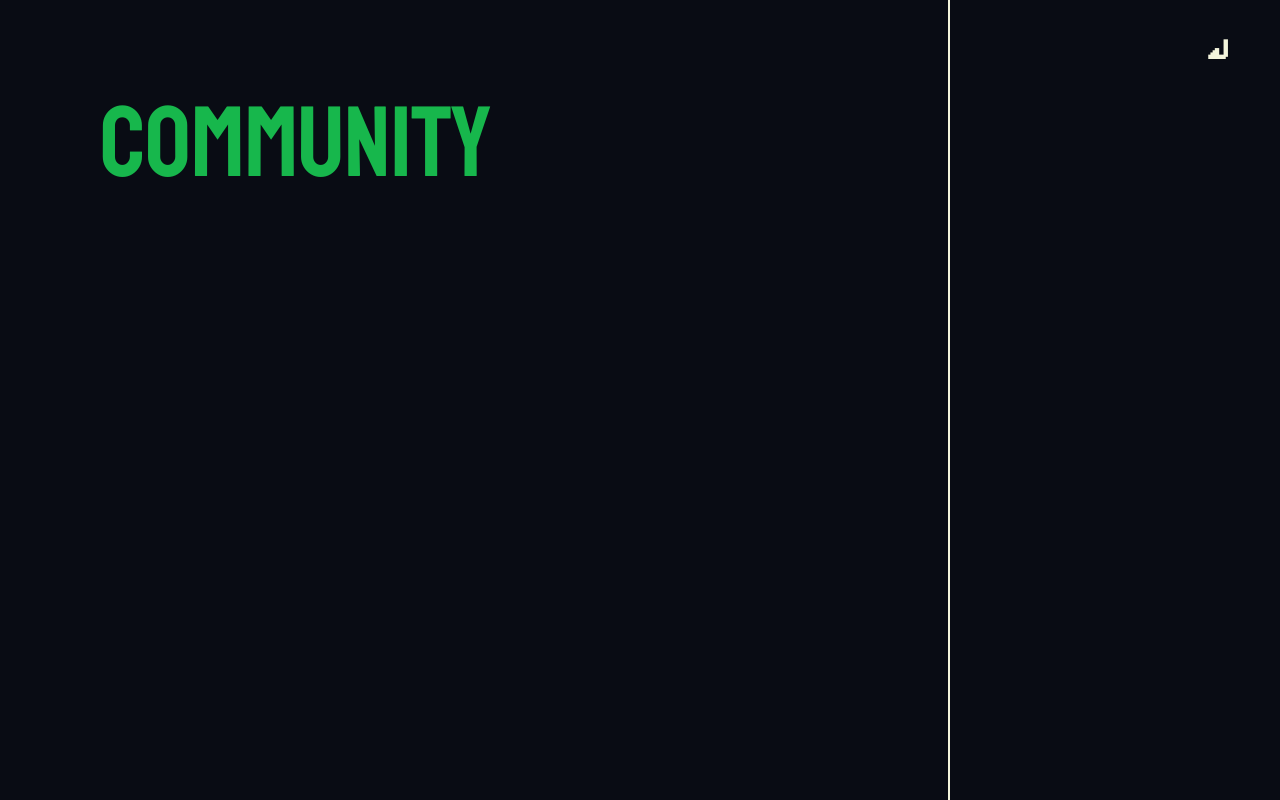
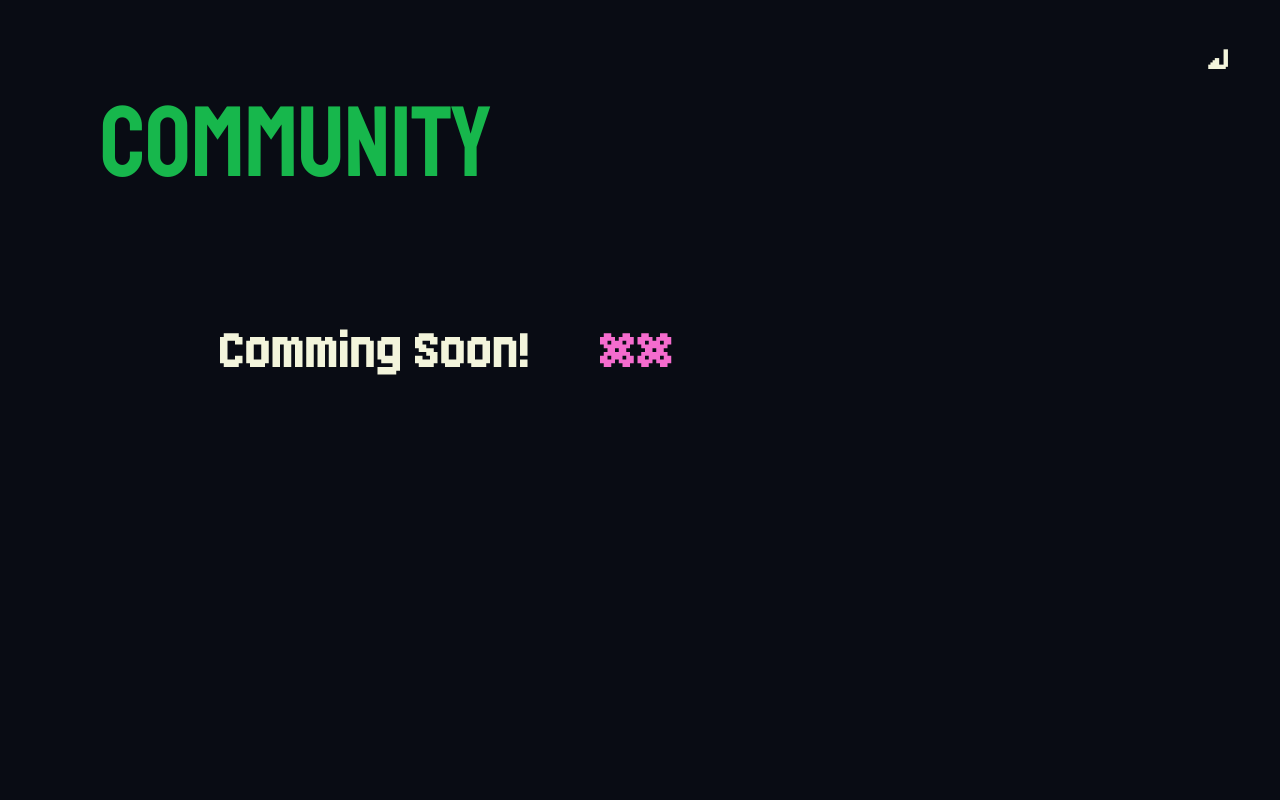
Before and after one commit to maieexx/KCU_Madison, a Next.js app in the folder kcu_madison_web/: page /community in a window 1280 px wide. Built offline with nearby package versions, Linux system fonts and the light colour scheme.

Commit message:
fix: community page

```diff
--- a/kcu_madison_web/app/community/page.tsx
+++ b/kcu_madison_web/app/community/page.tsx
@@ -10,9 +10,16 @@ export default function Community() {
           Community
       </h1>
 
+      {/* Main Section */}
+      <div className="font-decor absolute left-[220px] top-[300px]" style={{ fontSize: '60px'}}>
+        Comming Soon!
+      </div>
+      <div className="font-decor absolute left-[600px] top-[300px]" style={{ fontSize: '60px', color: 'var(--magenta)' }}>
+      ⌘⌘
+      </div>
+
       {/* Right Navigation Section */}
-      <div className='white-line absolute right-[330px]'/>
-      <nav className="absolute right-[50px] top-[200px] -translate-y-[180px] overflow-hidden">
+      <nav className="absolute right-[50px] top-[30px]">
         <ul className="font-decor text-right" style={{ fontSize: 35 }}>
             <li>
               <Link href="/" className="hover:text-[#17B74C] page-nav block">
```
